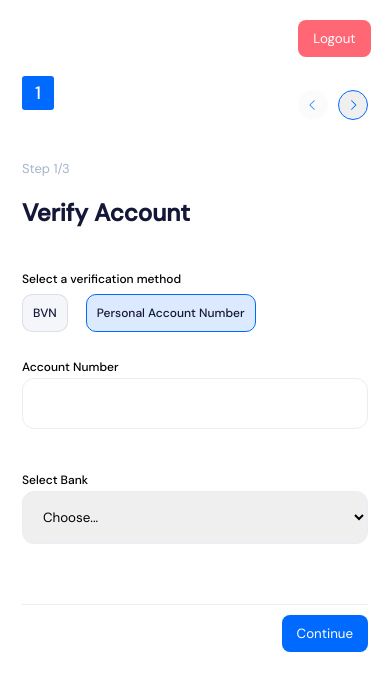
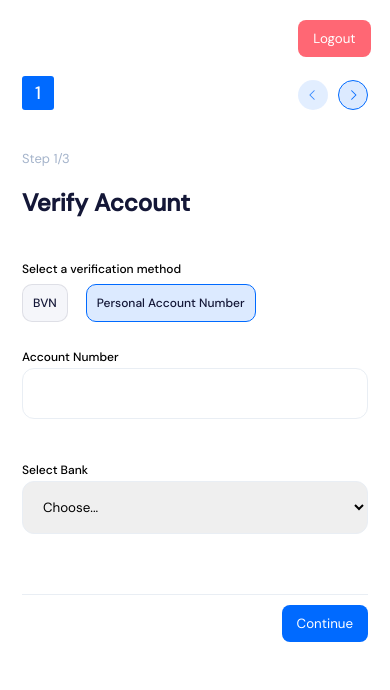
Before and after one commit to Irene-24/patronize, a React (Create React App) app: page / in a window 390 px wide. Shown: the top 690 px of the page. Built offline with nearby package versions, Linux system fonts and the light colour scheme.

Commit message:
remove border mobile

```diff
--- a/src/components/Tabs/Tabs.module.scss
+++ b/src/components/Tabs/Tabs.module.scss
@@ -16,7 +16,7 @@
 
 .mini
 {
-    margin-top: -40px;
+    margin-top: -50px;
     text-align: right;
     @include mq("tablet")
     {
@@ -24,7 +24,7 @@
     }
     button
     {
-        background-position: $light-blue;
+        background-color: $light-blue;
         color: $blue;
         width: 30px;
         height: 30px;
```
